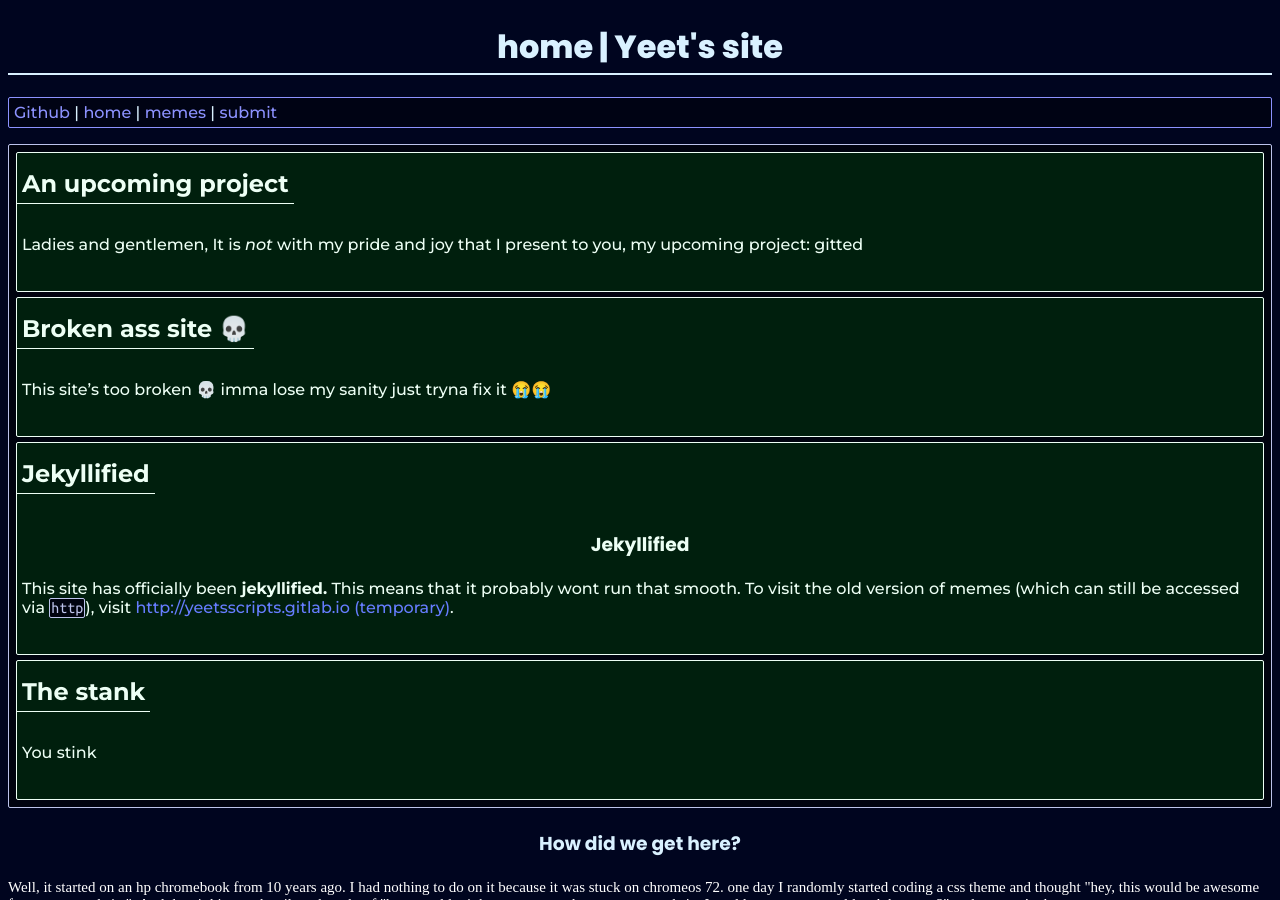
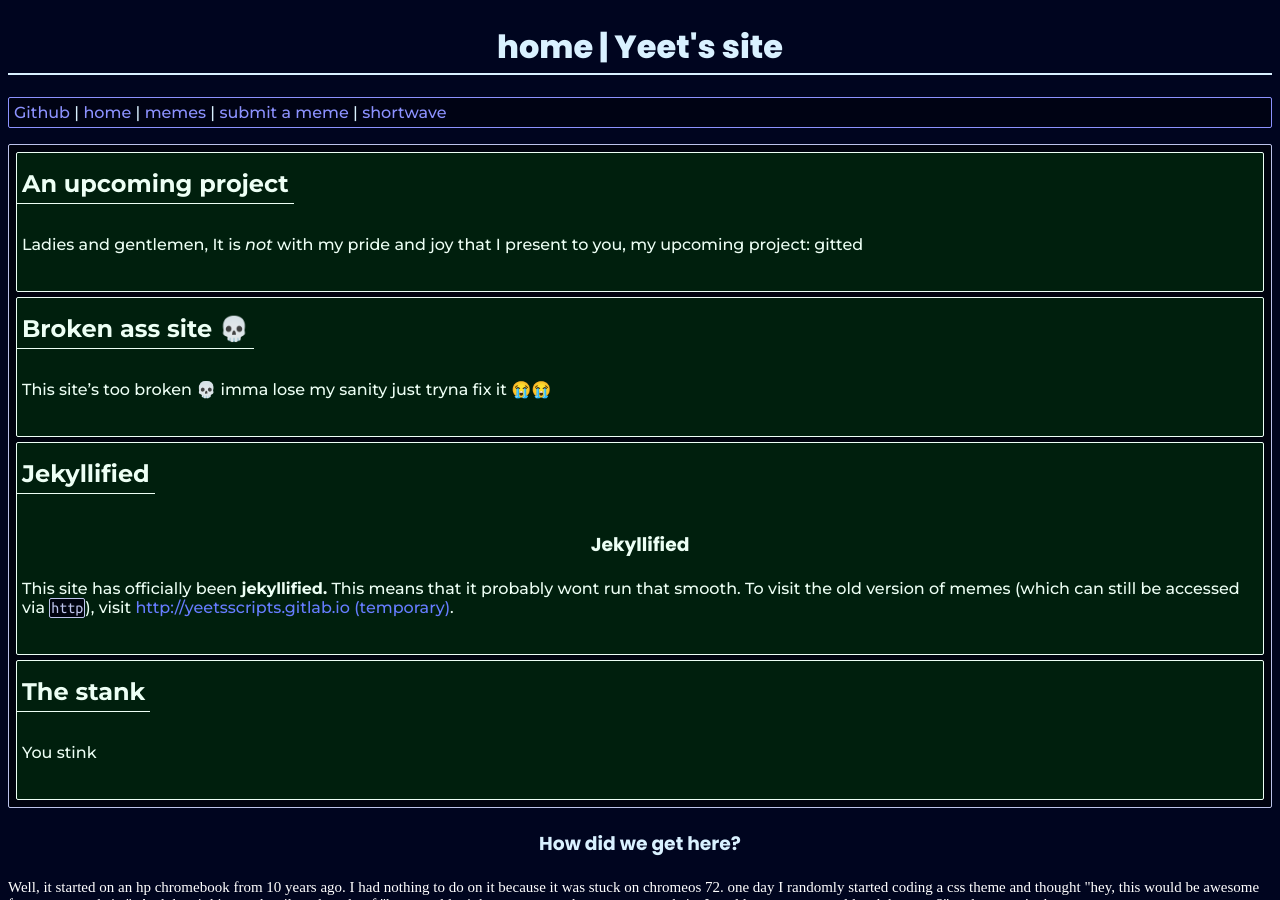
Before and after one commit to yeetssite/yeetssite.github.io, a Jekyll site: the page built from index.html, in a window 1280 px wide and 900 px high. Built offline with Jekyll 4.4.1, drawn with Linux system fonts in a browser that asks for light colours; some web fonts are replaced; a script that is not in the unit is left out; some of the changed text lies outside the part shown.

Commit message:
Update default.html

```diff
--- a/_layouts/default.html
+++ b/_layouts/default.html
@@ -20,14 +20,14 @@
 	<body>
 		<header>
 			<h1 class="logo" id="timelogo">{{ page.title }} | {{ site.title }}</h1>
-			<p class="linkbar"><a href="https://github.com/yeetssite">Github</a> | <a href="https://yeetssite.github.io">home</a> | <a href="https://yeetssite.github.io/memes/"> memes </a> | <a href="mailto:itsyeetsup@gmail.com?subject=I%20wanna%20submit%20a%20meme"> submit </a></p>
+			<p class="linkbar"><a href="https://github.com/yeetssite">Github</a> | <a href="https://yeetssite.github.io">home</a> | <a href="https://yeetssite.github.io/memes/"> memes </a> | <a href="mailto:itsyeetsup@gmail.com?subject=I%20wanna%20submit%20a%20meme"> submit a meme</a> | <a href="https://yeetssite.github.io/sw/">shortwave</a></p>
 
 		</header>
     		{{ content }}
 		<footer>
 			<p><i style="font-size:12px;">created by yeetsup</i></p>
 			<div class="linkbar">
-				<p><a href="https://github.com/yeetssite">Github</a> | <a href="https://yeetssite.github.io">home</a> | <a href="https://yeetssite.github.io/memes/">memes</a> | <a href="mailto:itsyeetsup@gmail.com?subject=I%20wanna%20submit%20a%20meme"> submit </a></p>
+				<p><a href="https://github.com/yeetssite">Github</a> | <a href="https://yeetssite.github.io">home</a> | <a href="https://yeetssite.github.io/memes/">memes</a> | <a href="mailto:itsyeetsup@gmail.com?subject=I%20wanna%20submit%20a%20meme"> submit a meme</a> | <a href="https://yeetssite.github.io/sw/">shortwave</a></p>
 			</div>
 		</footer>
 	</body>
```
